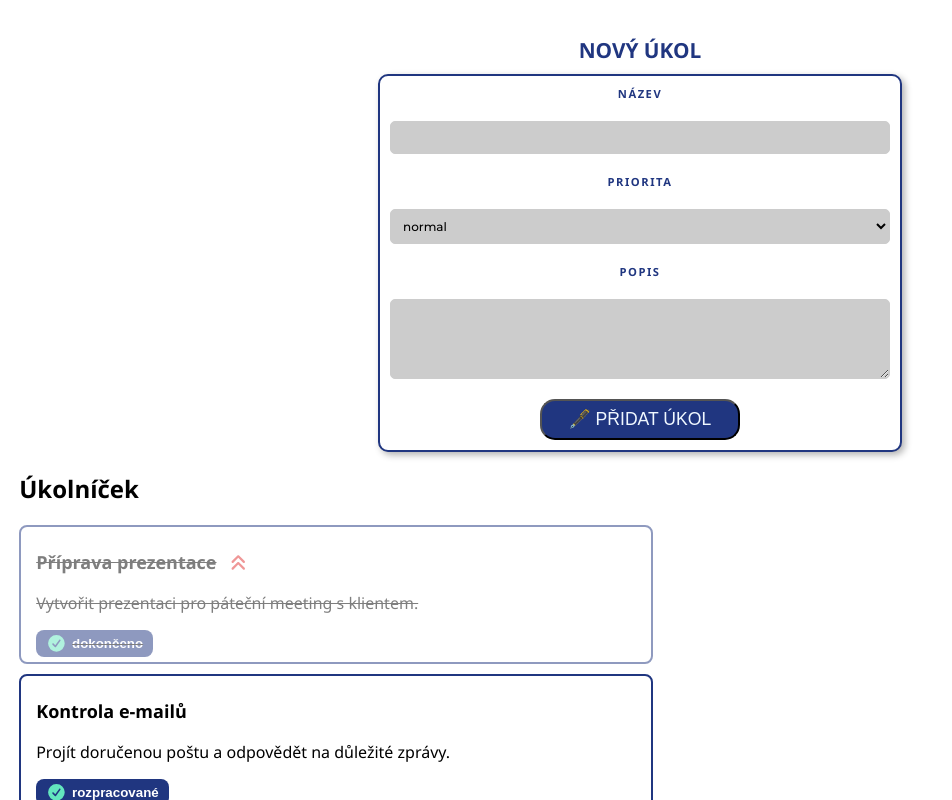
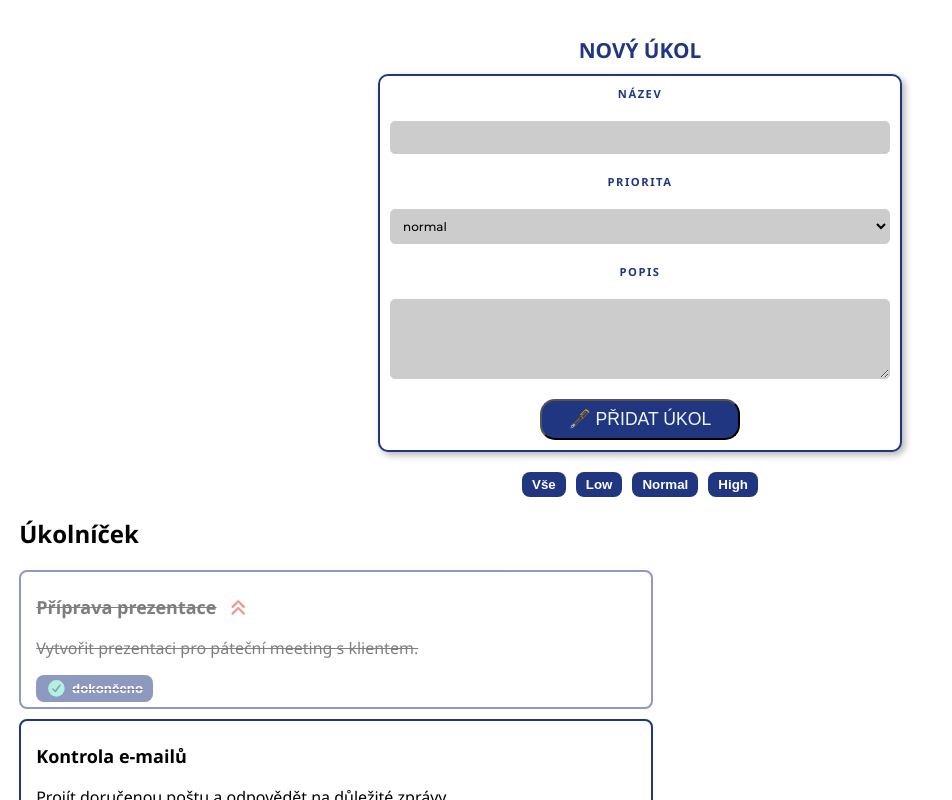
Before and after one commit to EichKarol/TS-ToDoList, a React (Vite) app: page / in a window 1280 px wide. Shown: the top 800 px of the page, without its empty margins (0-952 px from the left). Built offline with nearby package versions, Linux system fonts and the light colour scheme.

Commit message:
filtrování podle priority

```diff
--- a/src/App.tsx
+++ b/src/App.tsx
@@ -38,6 +38,7 @@ const tasksData: ItemData[] = [
 
 function App() {
   const [tasks, setTasks] = useState<ItemData[]>([...tasksData])
+  const [priorityFilter, setPriorityFilter] = useState<'all' | 'low' | 'normal' | 'high'>('all')
 
   const handleFormSubmit = (newTask: FormData) => {
     setTasks([
@@ -49,12 +50,21 @@ function App() {
     ]);
   }
 
+  const filteredTasks = priorityFilter === 'all'
+    ? tasks
+    : tasks.filter(task => task.priority === priorityFilter)
+
 
   return (
     <>
     <Form onFormSubmit={handleFormSubmit}/>
 
-      <List title="Úkolníček" items={tasks} />
+      <List
+        title="Úkolníček"
+        items={filteredTasks}
+        priorityFilter={priorityFilter}
+        onPriorityFilterChange={setPriorityFilter}
+      />
 
 
     </>
--- a/src/components/List/List.tsx
+++ b/src/components/List/List.tsx
@@ -1,16 +1,23 @@
 
 import { Item } from '../Item/Item';
+import { SearchBar } from '../SearchBar/SearchBar';
 import type { ItemData } from '../Item/Item';
 
 interface ListProps {
     title: string;
     items: ItemData[];
+    priorityFilter: 'all' | 'low' | 'normal' | 'high';
+    onPriorityFilterChange: (priority: 'all' | 'low' | 'normal' | 'high') => void;
 }
 
-export function List({title, items}: ListProps) {
+export function List({title, items, priorityFilter, onPriorityFilterChange}: ListProps) {
     return(
         <div>
+
+        <SearchBar priorityFilter={priorityFilter} onPriorityFilterChange={onPriorityFilterChange}/>
+
             <h2>{ title }</h2>
+
 
             {items.map((item) => (
                 <Item
--- /dev/null
+++ b/src/components/SearchBar/SearchBar.tsx
@@ -0,0 +1,34 @@
+
+
+export function SearchBar({priorityFilter, onPriorityFilterChange}) {
+
+    const priorities = ['Low', 'Normal', 'High']
+
+    const handleFilterClick = (priority: string) => {
+        const priorityLower = priority.toLowerCase() as 'low' | 'normal' | 'high';
+        onPriorityFilterChange(priorityFilter === priorityLower ? 'all' : priorityLower);
+    }
+
+    return(
+        <div style={{ display: 'flex', flexWrap: 'wrap', justifyContent: 'center', gap: '10px', margin: '20px 0' }}>
+
+            <button
+                className={`btn ${priorityFilter === 'all' ? 'active' : ''}`}
+                onClick={() => onPriorityFilterChange('all')}
+            >
+                Vše
+            </button>
+
+            {priorities.map(priority => (
+                <button
+                    key={priority}
+                    className={`btn ${priorityFilter === priority.toLowerCase() ? 'active' : ''}`}
+                    onClick={() => handleFilterClick(priority)}
+                >
+                    {priority}
+                </button>
+            ))}
+
+        </div>
+    )
+}
```
